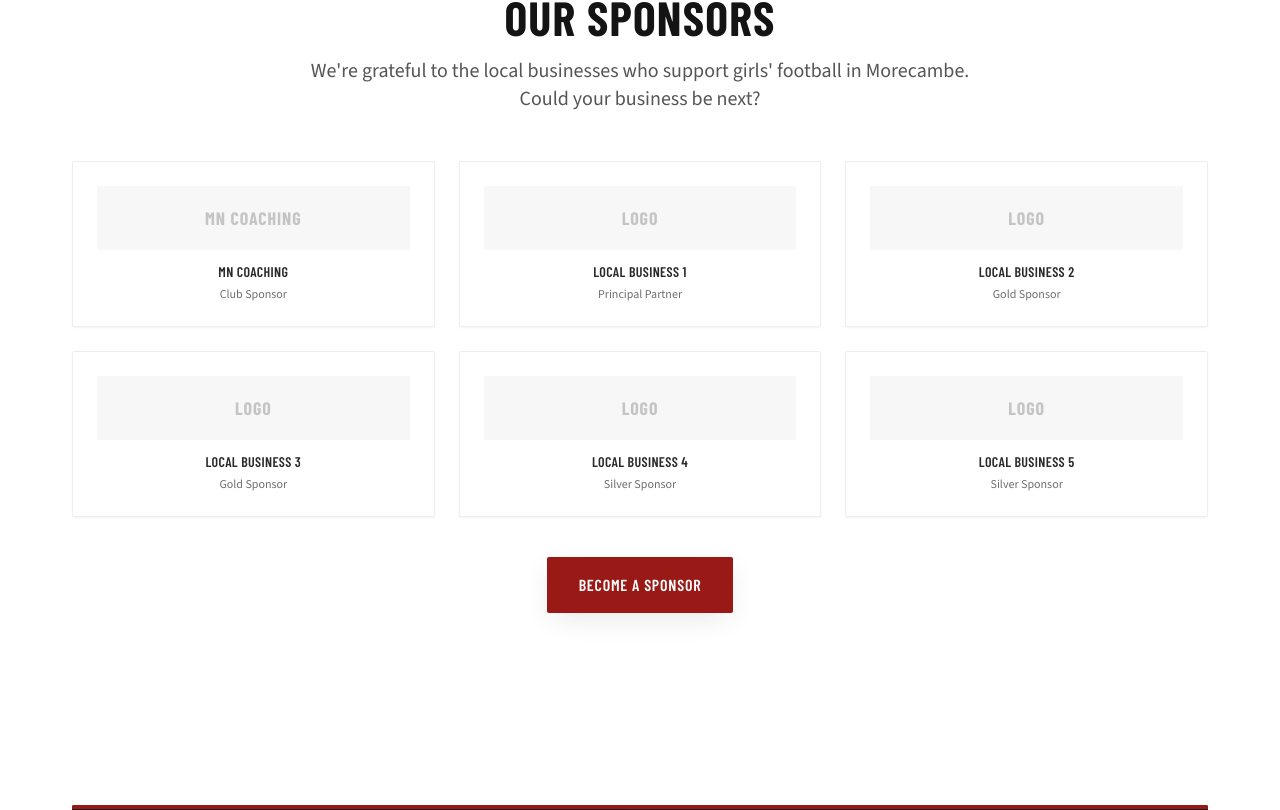
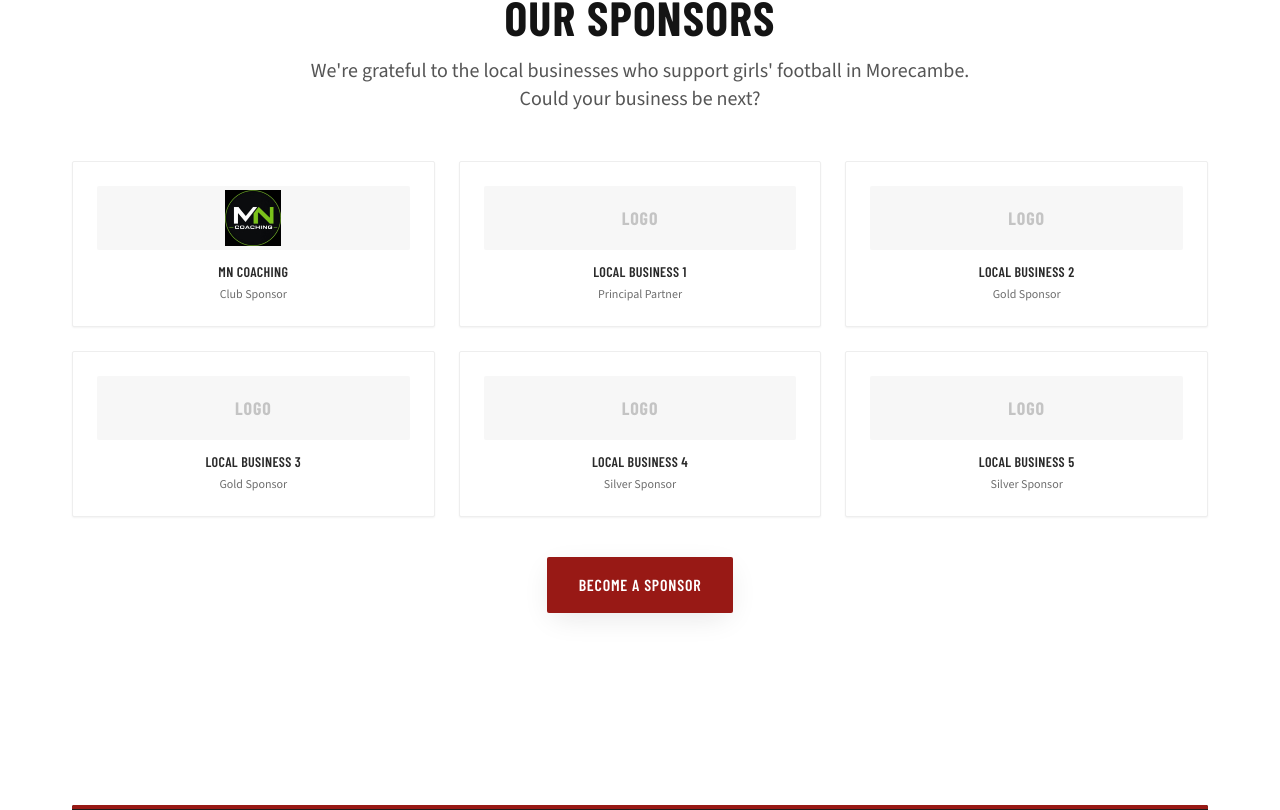
Before and after one commit to Nyelemma/morecambe-girls-fc, a Next.js app: page / in a window 1280 px wide. Shown: the part 3487-4297 px from the top of the page. Built offline with nearby package versions, Linux system fonts and the light colour scheme.

Commit message:
Add MN Coaching logo to sponsor card
Co-authored-by: Nyelemma <Nyelemma@users.noreply.github.com>

```diff
--- a/app/sponsors/page.tsx
+++ b/app/sponsors/page.tsx
@@ -52,6 +52,7 @@ export default function SponsorsPage() {
               name={sponsor.name}
               tier={sponsor.tier}
               href={sponsor.href}
+              logo={sponsor.logo}
             />
           ))}
         </div>
--- a/components/cards/sponsor-logo.tsx
+++ b/components/cards/sponsor-logo.tsx
@@ -1,26 +1,39 @@
+import Image from 'next/image';
+
 type SponsorLogoProps = {
   name: string;
   tier?: string;
   href?: string;
+  logo?: string;
 };
 
-export function SponsorLogo({ name, tier, href }: SponsorLogoProps) {
+export function SponsorLogo({ name, tier, href, logo }: SponsorLogoProps) {
   const content = (
     <>
       <div
         className="flex h-16 w-full items-center justify-center rounded-sm bg-pitch-50"
         aria-hidden
       >
-        <span className="font-display text-lg font-bold uppercase tracking-wider text-pitch-300">
-          {href ? name : 'Logo'}
-        </span>
+        {logo ? (
+          <div className="relative h-14 w-14">
+            <Image
+              src={logo}
+              alt=""
+              fill
+              className="object-contain"
+              sizes="56px"
+            />
+          </div>
+        ) : (
+          <span className="font-display text-lg font-bold uppercase tracking-wider text-pitch-300">
+            {href ? name : 'Logo'}
+          </span>
+        )}
       </div>
       <p className="mt-3 font-display text-sm font-semibold uppercase tracking-wide text-pitch-800">
         {name}
       </p>
-      {tier && (
-        <p className="mt-1 text-xs text-pitch-500">{tier}</p>
-      )}
+      {tier && <p className="mt-1 text-xs text-pitch-500">{tier}</p>}
     </>
   );
 
--- a/components/home/sponsors-preview.tsx
+++ b/components/home/sponsors-preview.tsx
@@ -19,6 +19,7 @@ export function SponsorsPreview() {
             name={sponsor.name}
             tier={sponsor.tier}
             href={sponsor.href}
+            logo={sponsor.logo}
           />
         ))}
       </div>
--- a/lib/site.ts
+++ b/lib/site.ts
@@ -199,6 +199,7 @@ export type Sponsor = {
   name: string;
   tier: string;
   href?: string;
+  logo?: string;
 };
 
 export const sponsors: Sponsor[] = [
@@ -206,6 +207,7 @@ export const sponsors: Sponsor[] = [
     name: 'MN Coaching',
     tier: 'Club Sponsor',
     href: 'https://mncoaching.co.uk',
+    logo: '/mn-coaching-logo.png',
   },
   { name: 'Local Business 1', tier: 'Principal Partner' },
   { name: 'Local Business 2', tier: 'Gold Sponsor' },
```
Also changed, not shown: public/mn-coaching-logo.png (added).
